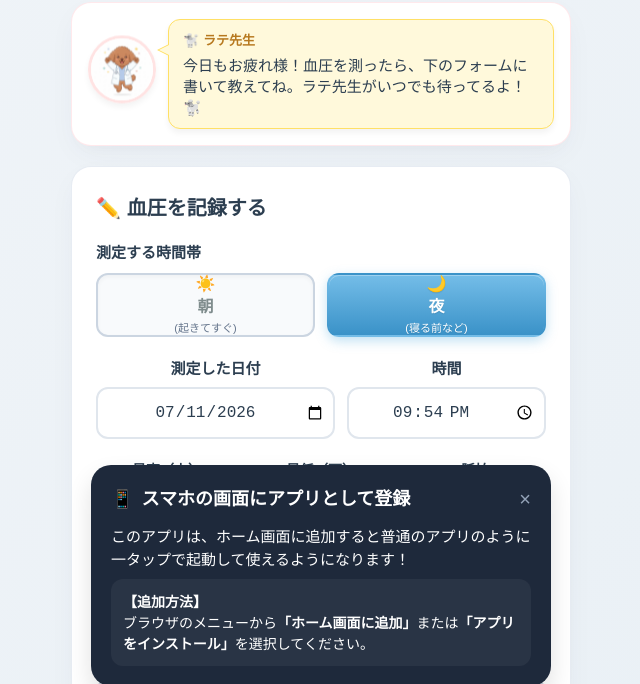
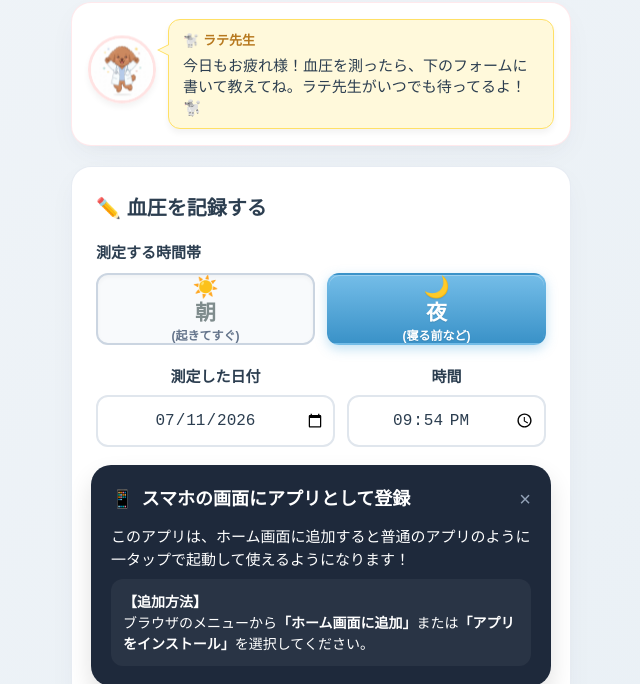
Before and after one commit to evolution3taka-ai/my-blood-pressure, a plain HTML site: page index.html in a window 1280 px wide. Shown: the part 94-778 px from the top of the page, without its empty margins (319-959 px from the left). Drawn offline with nearby package versions, Linux system fonts and the light colour scheme; no server answers.

Commit message:
Add files via upload

```diff
--- a/style.css
+++ b/style.css
@@ -239,9 +239,9 @@ header h1, .app-header h1 {
 }
 
 .ampm-btn {
-  height: 64px;
-  font-size: 16px;
-  font-weight: 700;
+  height: 72px;
+  font-size: 21px;
+  font-weight: 800;
   border: 2px solid #cbd5e1;
   border-radius: var(--radius-sm);
   background-color: #f8fafc;
@@ -250,19 +250,19 @@ header h1, .app-header h1 {
   flex-direction: column;
   align-items: center;
   justify-content: center;
-  gap: 2px;
-  line-height: 1.3;
+  gap: 1px;
+  line-height: 1.2;
   box-shadow: inset 0 2px 4px rgba(0, 0, 0, 0.04);
   color: var(--color-text-muted);
   transition: var(--transition);
 }
 
 .ampm-subtext {
-  font-size: 11px;
-  font-weight: normal;
+  font-size: 12px;
+  font-weight: 600;
   color: #64748b;
   display: inline-block;
-  margin-top: 1px;
+  margin-top: 3px;
 }
 
 .ampm-btn.active .ampm-subtext {
--- a/sw.js
+++ b/sw.js
@@ -1,4 +1,4 @@
-const CACHE_NAME = 'bp-tracker-v22';
+const CACHE_NAME = 'bp-tracker-v23';
 const ASSETS = [
   'index.html',
   'style.css',
```
